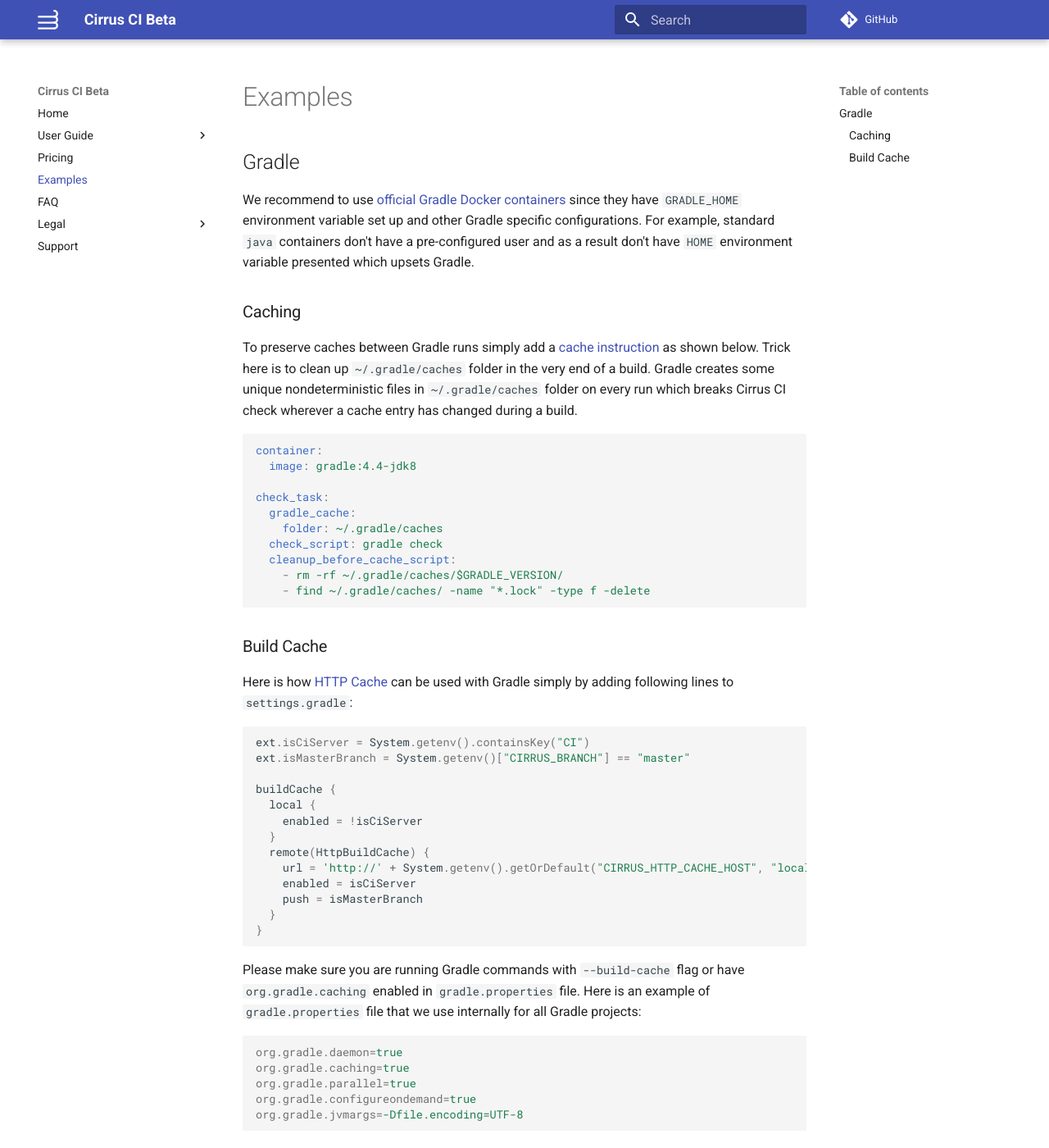
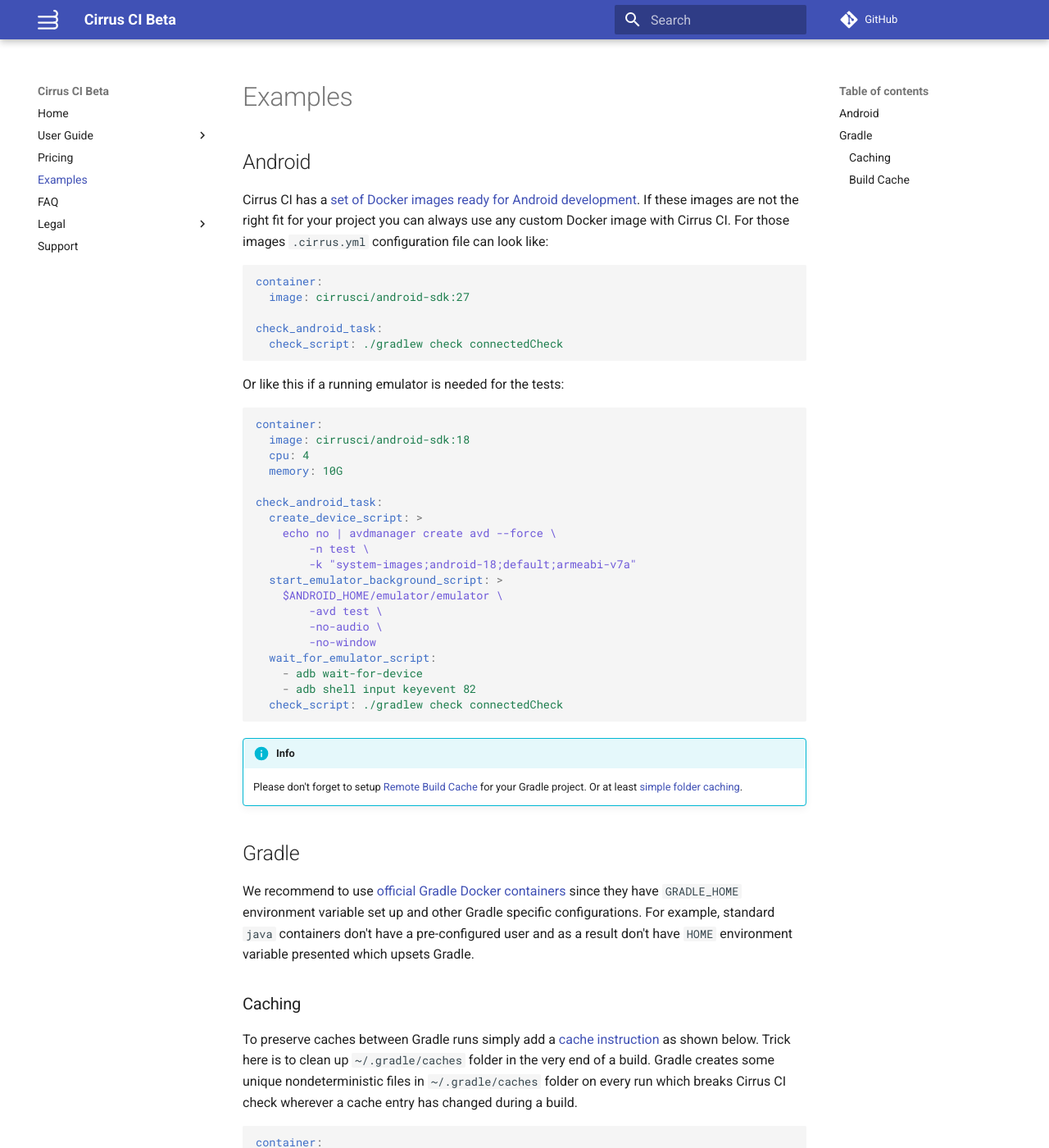
Before and after one commit to cirruslabs/cirrus-ci-docs, an MkDocs documentation site: the page built from docs/examples.md, in a window 1280 px wide and 1400 px high. Shown: the whole window at 82% size. Built offline with MkDocs 1.6.1 and Material for MkDocs 9.7.7, drawn with Linux system fonts in a browser that asks for light colours; comment, search, counter and statistics services are not loaded; old or Windows-style settings are respelled for this version of MkDocs.

Commit message:
Android example

````diff
--- a/docs/examples.md
+++ b/docs/examples.md
@@ -1,4 +1,45 @@
 # Examples
+
+## Android
+
+Cirrus CI has a [set of Docker images ready for Android development](https://hub.docker.com/r/cirrusci/android-sdk/).
+If these images are not the right fit for your project you can always use any custom Docker image with Cirrus CI. For those
+images `.cirrus.yml` configuration file can look like:
+
+```yaml
+container:
+  image: cirrusci/android-sdk:27
+
+check_android_task:
+  check_script: ./gradlew check connectedCheck
+```
+
+Or like this if a running emulator is needed for the tests:
+
+```yaml
+container:
+  image: cirrusci/android-sdk:18
+  cpu: 4
+  memory: 10G
+
+check_android_task:
+  create_device_script: >
+    echo no | avdmanager create avd --force \
+        -n test \
+        -k "system-images;android-18;default;armeabi-v7a"
+  start_emulator_background_script: >
+    $ANDROID_HOME/emulator/emulator \
+        -avd test \
+        -no-audio \
+        -no-window
+  wait_for_emulator_script:
+    - adb wait-for-device
+    - adb shell input keyevent 82
+  check_script: ./gradlew check connectedCheck
+```
+
+!!! info
+    Please don't forget to setup [Remote Build Cache](#build-cache) for your Gradle project. Or at least [simple folder caching](#gradle-caching).
 
 ## Gradle
 
@@ -6,7 +47,7 @@ We recommend to use [official Gradle Docker containers](https://hub.docker.com/_
 environment variable set up and other Gradle specific configurations. For example, standard `java` containers don't have
 a pre-configured user and as a result don't have `HOME` environment variable presented which upsets Gradle.
 
-### Caching
+### <a name="gradle-caching"></a>Caching
 
 To preserve caches between Gradle runs simply add a [cache instruction](guide/writing-tasks.md#cache-instruction) as shown below.
 Trick here is to clean up `~/.gradle/caches` folder in the very end of a build. Gradle creates some unique nondeterministic
````
